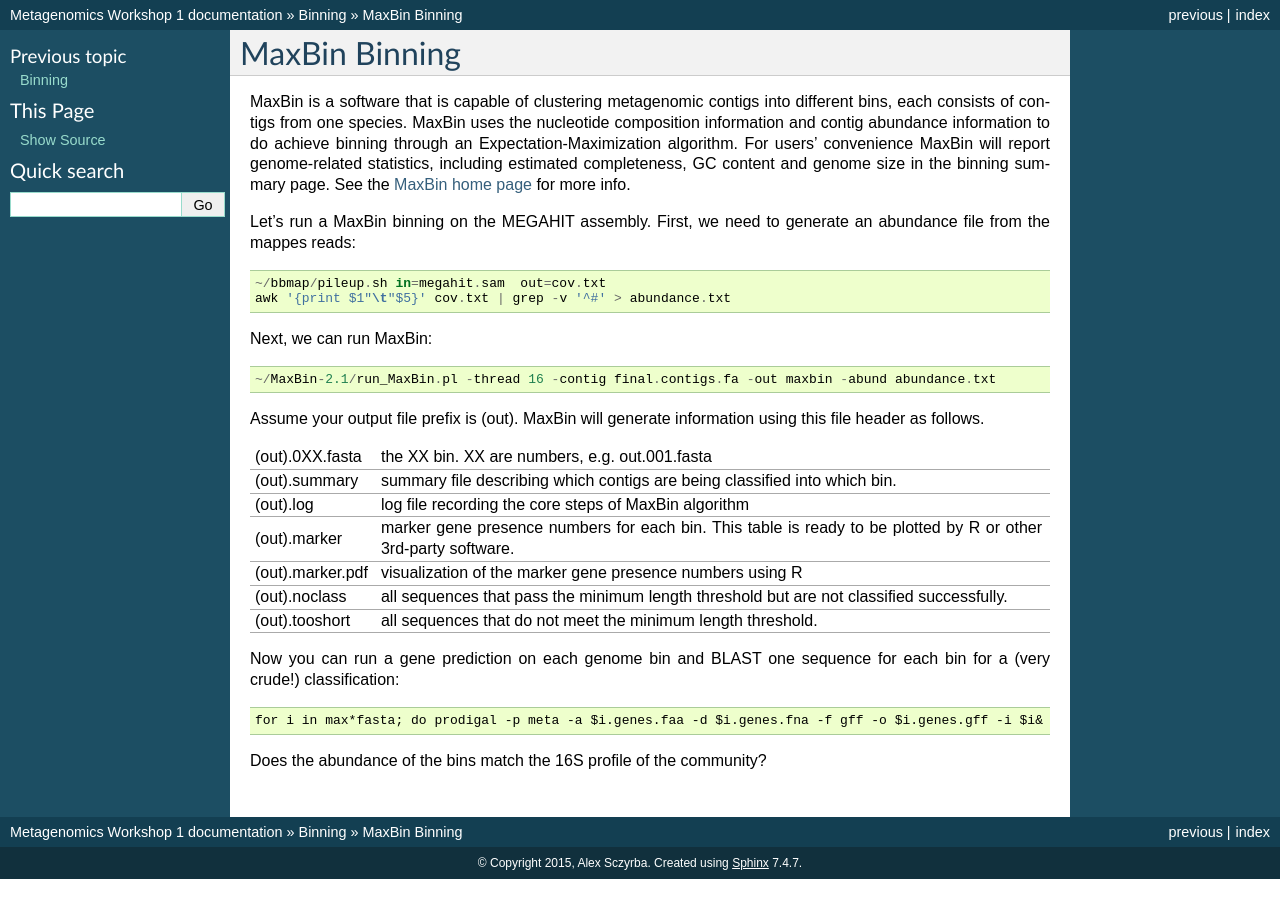
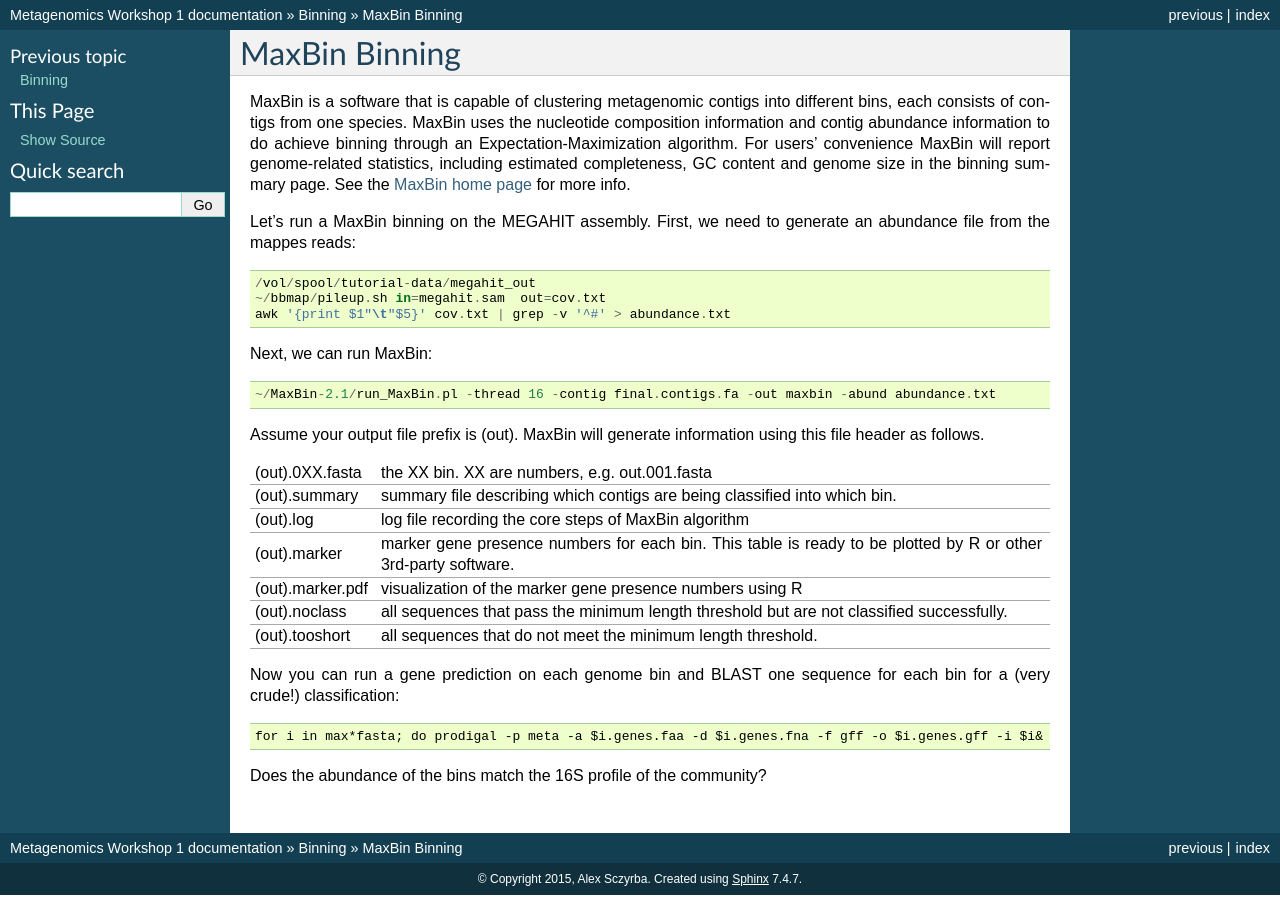
Before and after one commit to metagenomics/metagenomics-workshop, a Sphinx documentation site: the page built from docs/binning/maxbin.rst, in a window 1280 px wide. Built offline with Sphinx 7.4.7, drawn with Linux system fonts in a browser that asks for light colours.

Commit message:
Update maxbin.rst

```diff
--- a/docs/binning/maxbin.rst
+++ b/docs/binning/maxbin.rst
@@ -10,6 +10,7 @@
 Let's run a MaxBin binning on the MEGAHIT assembly. First, we need to generate an
 abundance file from the mappes reads::
 
+  /vol/spool/tutorial-data/megahit_out
   ~/bbmap/pileup.sh in=megahit.sam  out=cov.txt
   awk '{print $1"\t"$5}' cov.txt | grep -v '^#' > abundance.txt
 
```
